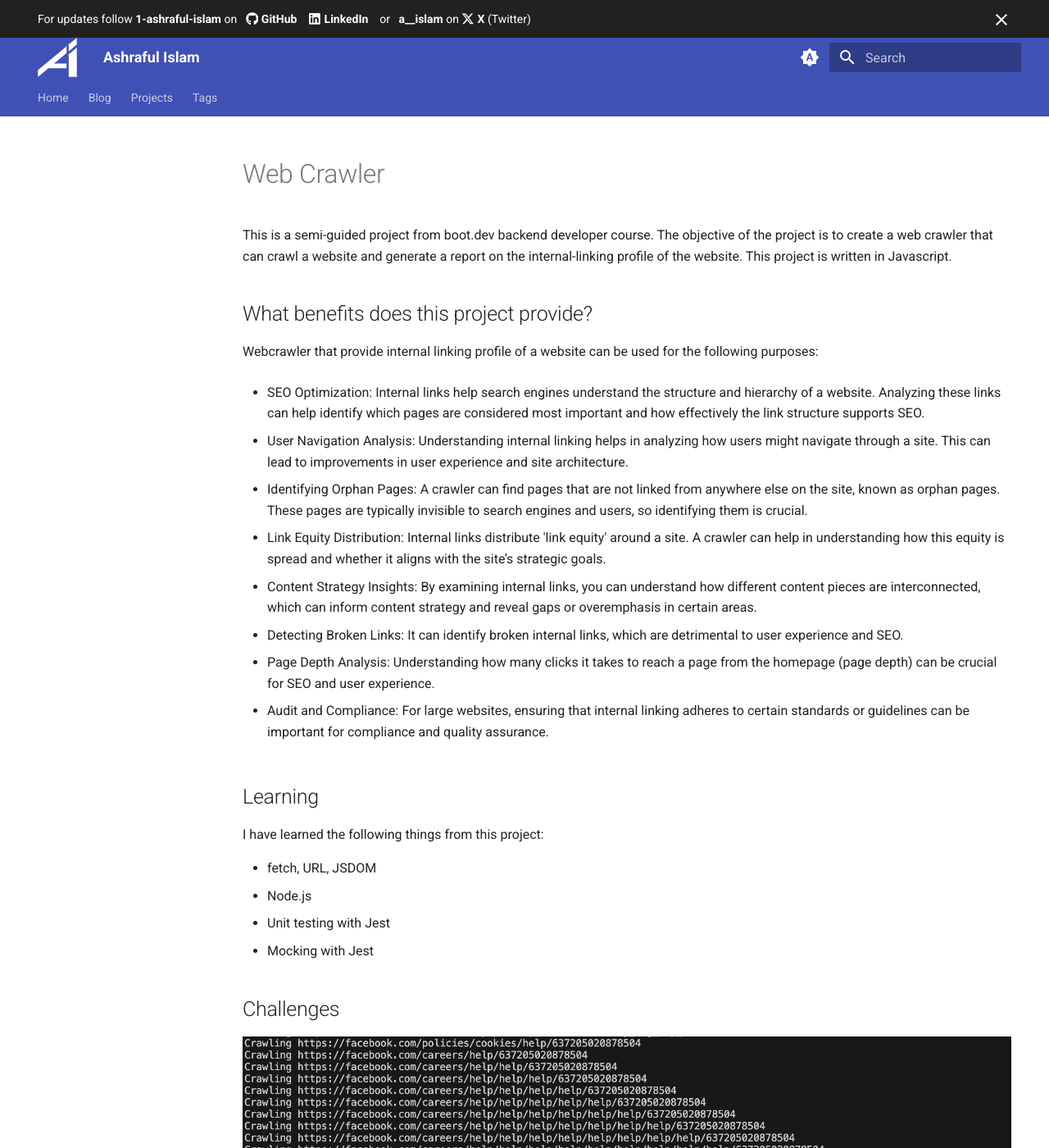
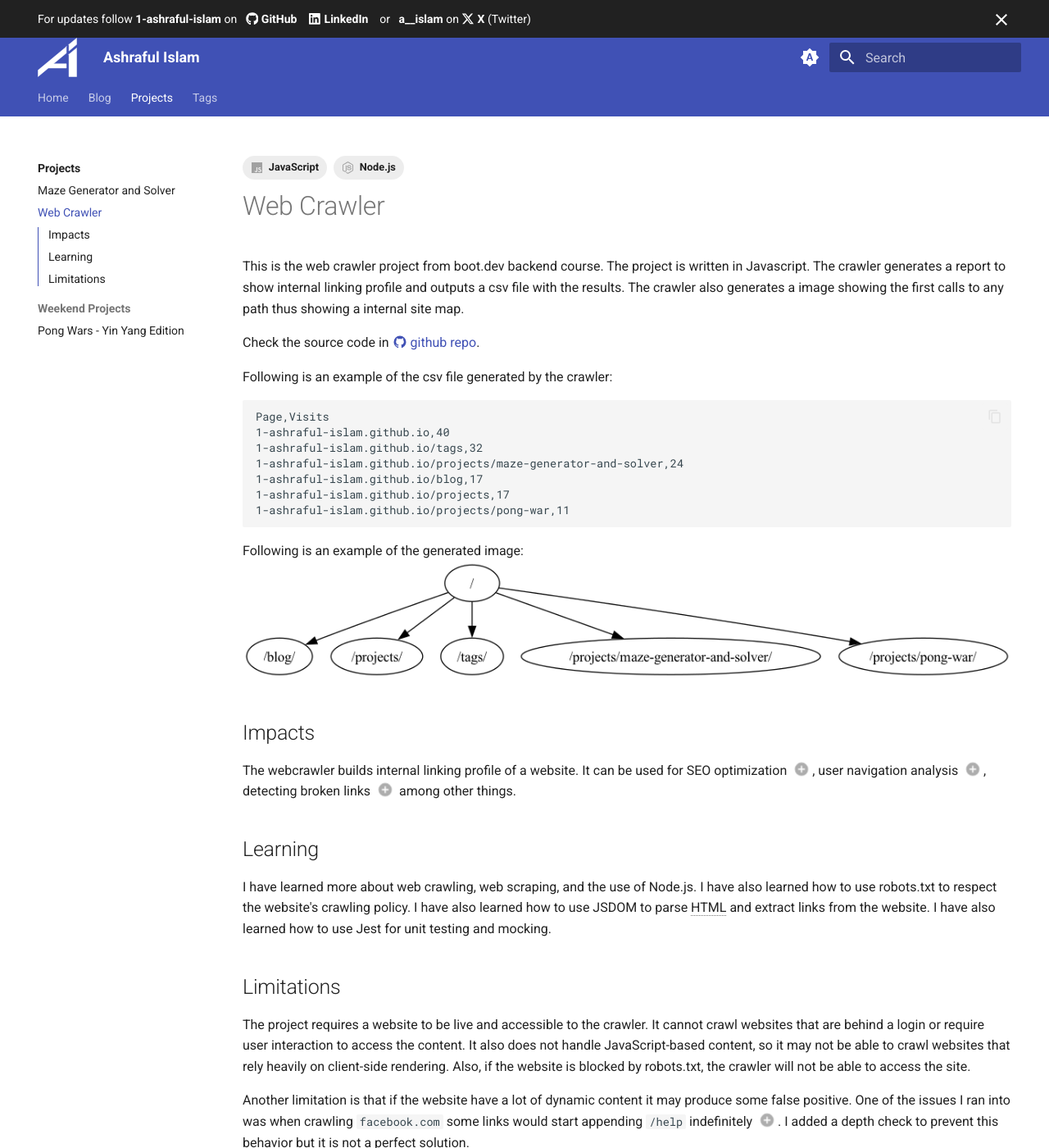
Before and after one commit to 1-ashraful-islam/1-ashraful-islam.github.io, an MkDocs documentation site: the page built from docs/projects/web-crawler.md, in a window 1280 px wide and 1400 px high. Shown: the whole window at 82% size. Built offline with MkDocs 1.6.1 and Material for MkDocs 9.7.7, drawn with Linux system fonts in a browser that asks for light colours; plug-ins that fetch from the network failed and are left out; comment, search, counter and statistics services are not loaded; some of the changed text lies outside the part shown.

Commit message:
adds webcrawler project to the projects

````diff
--- a/docs/projects/web-crawler.md
+++ b/docs/projects/web-crawler.md
@@ -1,40 +1,48 @@
 ---
-  draft: true
+title: Web Crawler
+date: 2024-02-20
+tags:
+  - Node.js
+  - JavaScript
 ---
 
-# Web Crawler
+This is the web crawler project from boot.dev backend course. The project is written in Javascript. The crawler generates a report to show internal linking profile and outputs a csv file with the results. The crawler also generates a image showing the first calls to any path thus showing a internal site map.
 
-This is a semi-guided project from boot.dev backend developer course. The objective of the project is to create a web crawler that can crawl a website and generate a report on the internal-linking profile of the website. This project is written in Javascript.
+Check the source code in [:material-github: github repo](https://github.com/1-ashraful-islam/boot.dev-projects).
 
-## What benefits does this project provide?
+Following is an example of the csv file generated by the crawler:
 
-Webcrawler that provide internal linking profile of a website can be used for the following purposes:
+```csv
+Page,Visits
+1-ashraful-islam.github.io,40
+1-ashraful-islam.github.io/tags,32
+1-ashraful-islam.github.io/projects/maze-generator-and-solver,24
+1-ashraful-islam.github.io/blog,17
+1-ashraful-islam.github.io/projects,17
+1-ashraful-islam.github.io/projects/pong-war,11
+```
 
-* SEO Optimization: Internal links help search engines understand the structure and hierarchy of a website. Analyzing these links can help identify which pages are considered most important and how effectively the link structure supports SEO.
+Following is an example of the generated image:
+![Example image](output-graph.png)
 
-* User Navigation Analysis: Understanding internal linking helps in analyzing how users might navigate through a site. This can lead to improvements in user experience and site architecture.
+## Impacts
 
-* Identifying Orphan Pages: A crawler can find pages that are not linked from anywhere else on the site, known as orphan pages. These pages are typically invisible to search engines and users, so identifying them is crucial.
+The webcrawler builds internal linking profile of a website. It can be used for SEO optimization (1), user navigation analysis (2), detecting broken links (3) among other things.
+{ .annotate }
 
-* Link Equity Distribution: Internal links distribute 'link equity' around a site. A crawler can help in understanding how this equity is spread and whether it aligns with the site’s strategic goals.
-
-* Content Strategy Insights: By examining internal links, you can understand how different content pieces are interconnected, which can inform content strategy and reveal gaps or overemphasis in certain areas.
-
-* Detecting Broken Links: It can identify broken internal links, which are detrimental to user experience and SEO.
-
-* Page Depth Analysis: Understanding how many clicks it takes to reach a page from the homepage (page depth) can be crucial for SEO and user experience.
-
-* Audit and Compliance: For large websites, ensuring that internal linking adheres to certain standards or guidelines can be important for compliance and quality assurance.
+1. SEO Optimization: Internal links help search engines understand the structure and hierarchy of a website. Analyzing these links can help identify which pages are considered most important and how effectively the link structure supports SEO.
+2. User Navigation Analysis: Understanding internal linking helps in analyzing how users might navigate through a site. This can lead to improvements in user experience and site architecture.
+3. Detecting Broken Links: It can identify broken internal links, which are detrimental to user experience and SEO.
 
 ## Learning
 
-I have learned the following things from this project:
+I have learned more about web crawling, web scraping, and the use of Node.js. I have also learned how to use robots.txt to respect the website's crawling policy. I have also learned how to use JSDOM to parse HTML and extract links from the website. I have also learned how to use Jest for unit testing and mocking.
 
-* fetch, URL, JSDOM
-* Node.js
-* Unit testing with Jest
-* Mocking with Jest
+## Limitations
 
-## Challenges
+The project requires a website to be live and accessible to the crawler. It cannot crawl websites that are behind a login or require user interaction to access the content. It also does not handle JavaScript-based content, so it may not be able to crawl websites that rely heavily on client-side rendering. Also, if the website is blocked by robots.txt, the crawler will not be able to access the site.
 
- ![Alt text](image.png)
+Another limitation is that if the website have a lot of dynamic content it may produce some false positive. One of the issues I ran into was when crawling `facebook.com` some links would start appending `/help` indefinitely (1). I added a depth check to prevent this behavior but it is not a perfect solution.
+{ .annotate }
+
+1. ![Alt text](fb-issue.png)
--- a/mkdocs.yml
+++ b/mkdocs.yml
@@ -28,6 +28,7 @@ theme:
       go: fontawesome/brands/golang
       java: fontawesome/brands/java
       cpp: simple/cplusplus
+      nodejs: fontawesome/brands/node-js
 
   #   logo: logo
   features:
@@ -174,6 +175,7 @@ extra:
     Python Tkinter: tkinter
     Go: go
     Java: java
+    Node.js: nodejs
 
 
   # analytics:
@@ -217,8 +219,8 @@ nav:
     - blog/index.md
   - Projects:
     - projects/index.md
-    # - Web Crawler: projects/web-crawler.md
     - Maze Generator and Solver: projects/maze-generator-and-solver.md
+    - Web Crawler: projects/web-crawler.md
     - Weekend Projects:
       - Pong Wars - Yin Yang Edition: projects/pong-war.md
   - Tags: tags.md
````
Also changed, not shown: docs/projects/web-crawler/fb-issue.png (renamed from docs/projects/web-crawler/image.png), docs/projects/web-crawler/output-graph.png (added).
